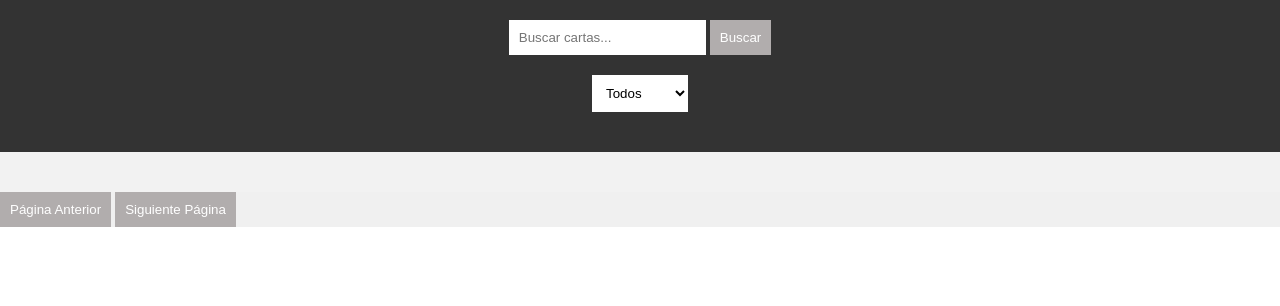
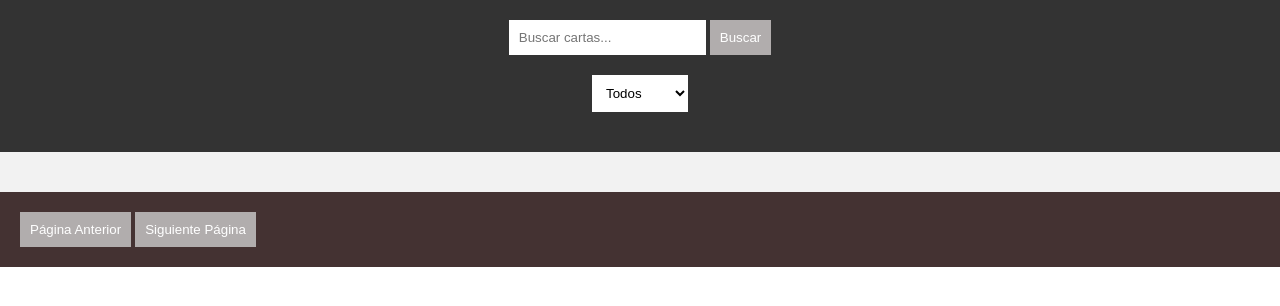
Before and after one commit to FrancoRossiDs/Proyecto-Api-Yugioh, a plain HTML site: page index.html in a window 1280 px wide. Drawn offline with Linux system fonts and the light colour scheme; no server answers.

Commit message:
Update style.css

```diff
--- a/src/styles/style.css
+++ b/src/styles/style.css
@@ -1,5 +1,3 @@
-/* style.css */
-
 * {
     margin: 0;
     padding: 0;
@@ -48,11 +46,9 @@ main {
 }
 
 footer {
-    display: flex;
-    justify-content: center;
-
-    align-items: center;
-    background-color: #f0f0f0;
+    background-color: #443232;
+    color: #fff;
+    padding: 20px;
 }
 
 button {
@@ -71,3 +67,9 @@ input {
     border: none;
     cursor: pointer;
 }
+
+.boton{
+    display: flex;
+    justify-content: center;
+    gap: 20px;
+}
```
